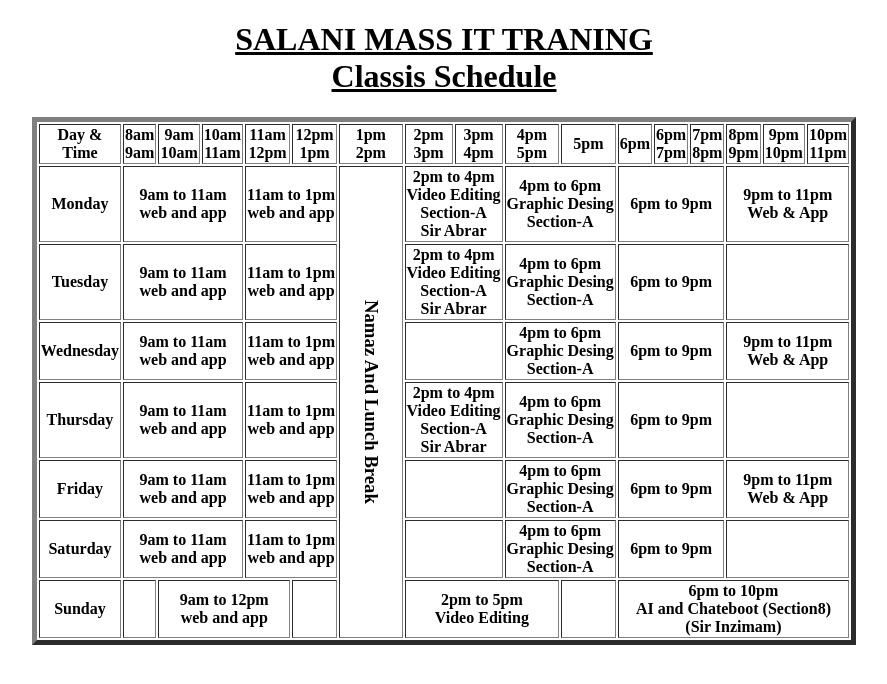
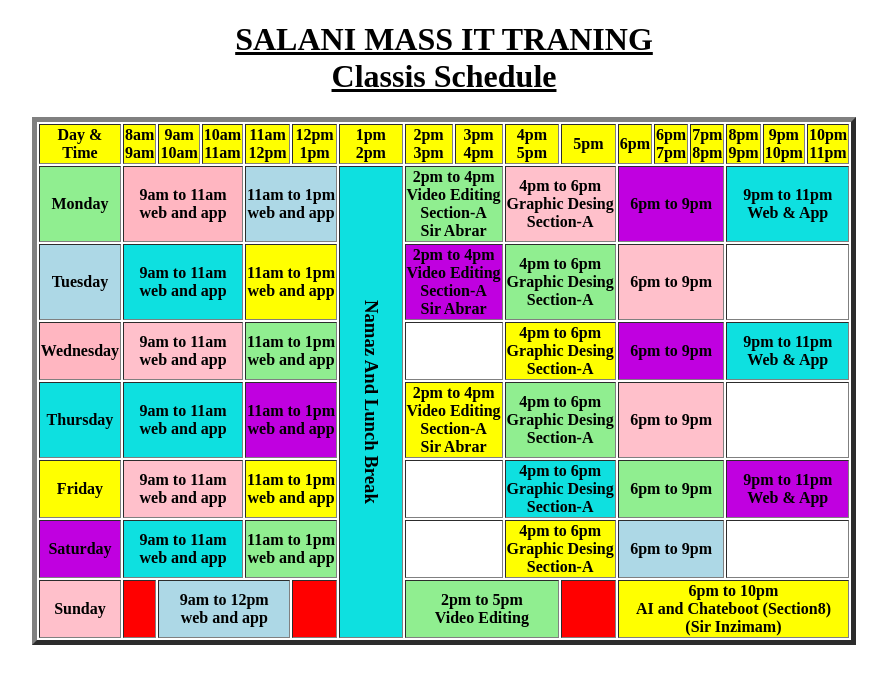
Before and after one commit to Daroowala/Table-Work, a plain HTML site: page index.html in a window 1280 px wide. Shown: the whole page, without its empty margins (196-1083 px from the left). Drawn offline with Linux system fonts and the light colour scheme.

Commit message:
colour done

```diff
--- a/index.html
+++ b/index.html
@@ -5,147 +5,147 @@
     <meta name="viewport" content="width=device-width, initial-scale=1.0" />
     <title>Salani Table</title>
   </head>
-  <H1> <center> <u>  SALANI MASS IT TRANING</u><br>
+  <H1><center><u>SALANI MASS IT TRANING</u><br>
     <u>Classis Schedule</u></center></H1>
-  <center><table border="5"> </center>
+  <center><table border="5"></center>
     <tr>
-      <th>
+      <th bgcolor="yellow">
         Day & <br />
         Time
       </th>
-      <th>
+      <th bgcolor="yellow">
         8am <br />
         9am
       </th>
-      <th>
+      <th bgcolor="yellow">
         9am <br />
         10am
       </th>
-      <th>
+      <th bgcolor="yellow">
         10am <br />
         11am
       </th>
-      <th>
+      <th bgcolor="yellow">
         11am <br />
         12pm
       </th>
-      <th>
+      <th bgcolor="yellow">
         12pm <br />
         1pm
       </th>
-      <th>
+      <th bgcolor="yellow">
         1pm <br />
         2pm
       </th>
-      <th>
+      <th bgcolor="yellow">
         2pm <br />
         3pm
       </th>
-      <th>
+      <th bgcolor="yellow">
         3pm <br />
         4pm
       </th>
-      <th>
+      <th bgcolor="yellow">
         4pm <br />
         5pm
       </th>
-      <th>5pm</th>
-      <th>6pm</th>
-      <th>
+      <th bgcolor="yellow">5pm</th>
+      <th bgcolor="yellow">6pm</th>
+      <th bgcolor="yellow">
         6pm <br />
         7pm
       </th>
-      <th>
+      <th bgcolor="yellow">
         7pm <br />
         8pm
       </th>
-      <th>
+      <th bgcolor="yellow">
         8pm <br />
         9pm
       </th>
-      <th>
+      <th bgcolor="yellow">
         9pm <br />
         10pm
       </th>
 
-      <th>
+      <th bgcolor="yellow">
         10pm <br />
         11pm
       </th>
     </tr>
     <tr>
-      <th>Monday</th>
-      <th colspan="3">9am to 11am <br />web and app</th>
-      <th colspan="2">11am to 1pm <br />web and app</th>
-      <th rowspan="7" style="writing-mode: vertical-lr; text-align: center">
+      <th bgcolor="lightgreen">Monday</th>
+      <th bgcolor="lightpink" colspan="3">9am to 11am <br />web and app</th>
+      <th bgcolor="lightblue" colspan="2">11am to 1pm <br />web and app</th>
+      <th bgcolor="levender" rowspan="7" style="writing-mode: vertical-lr; text-align: center">
        <h3> Namaz And Lunch Break</h3>
       </th>
-      <th colspan="2">
+      <th bgcolor="lightgreen" colspan="2">
         2pm to 4pm <br />Video Editing <br />Section-A <br />Sir Abrar
       </th>
-      <th colspan="2">4pm to 6pm <br />Graphic Desing <br />Section-A</th>
-      <th colspan="3">6pm to 9pm</th>
-      <th colspan="3">9pm to 11pm <br />Web & App</th>
+      <th bgcolor="pink" colspan="2">4pm to 6pm <br />Graphic Desing <br />Section-A</th>
+      <th bgcolor="copper" colspan="3">6pm to 9pm</th>
+      <th bgcolor="levender" colspan="3">9pm to 11pm <br />Web & App</th>
     </tr>
     <tr>
-      <th>Tuesday</th>
-      <th colspan="3">9am to 11am <br />web and app</th>
-      <th colspan="2">11am to 1pm <br />web and app</th>
+      <th bgcolor="lightblue">Tuesday</th>
+      <th bgcolor="levender" colspan="3">9am to 11am <br />web and app</th>
+      <th bgcolor="yellow" colspan="2">11am to 1pm <br />web and app</th>
 
-      <th colspan="2">
+      <th bgcolor="copper" colspan="2">
         2pm to 4pm <br />Video Editing <br />Section-A <br />Sir Abrar
       </th>
-      <th colspan="2">4pm to 6pm <br />Graphic Desing <br />Section-A</th>
-      <th colspan="3">6pm to 9pm</th>
+      <th bgcolor="lightgreen" colspan="2">4pm to 6pm <br />Graphic Desing <br />Section-A</th>
+      <th bgcolor="pink" colspan="3">6pm to 9pm</th>
       <th colspan="3"></th>
     </tr>
     <tr>
-      <th>Wednesday</th>
-      <th colspan="3">9am to 11am <br />web and app</th>
-      <th colspan="2">11am to 1pm <br />web and app</th>
+      <th bgcolor="lightpink">Wednesday</th>
+      <th bgcolor="pink" colspan="3">9am to 11am <br />web and app</th>
+      <th bgcolor="lightgreen" colspan="2">11am to 1pm <br />web and app</th>
       <th colspan="2"></th>
-      <th colspan="2">4pm to 6pm <br />Graphic Desing <br />Section-A</th>
-      <th colspan="3">6pm to 9pm</th>
-      <th colspan="3">9pm to 11pm <br />Web & App</th>
+      <th bgcolor="yellow" colspan="2">4pm to 6pm <br />Graphic Desing <br />Section-A</th>
+      <th bgcolor="copper" colspan="3">6pm to 9pm</th>
+      <th bgcolor="levender" colspan="3">9pm to 11pm <br />Web & App</th>
     </tr>
     <tr>
-      <th>Thursday</th>
-      <th colspan="3">9am to 11am <br />web and app</th>
-      <th colspan="2">11am to 1pm <br />web and app</th>
+      <th bgcolor="levender">Thursday</th>
+      <th bgcolor="levender" colspan="3">9am to 11am <br />web and app</th>
+      <th bgcolor="copper" colspan="2">11am to 1pm <br />web and app</th>
 
-      <th colspan="2">
+      <th bgcolor="yellow" colspan="2">
         2pm to 4pm <br />Video Editing <br />Section-A <br />Sir Abrar
       </th>
-      <th colspan="2">4pm to 6pm <br />Graphic Desing <br />Section-A</th>
-      <th colspan="3">6pm to 9pm</th>
+      <th bgcolor="lightgreen" colspan="2">4pm to 6pm <br />Graphic Desing <br />Section-A</th>
+      <th bgcolor="pink" colspan="3">6pm to 9pm</th>
       <th colspan="3"></th>
     </tr>
     <tr>
-      <th>Friday</th>
-      <th colspan="3">9am to 11am <br />web and app</th>
-      <th colspan="2">11am to 1pm <br />web and app</th>
+      <th bgcolor="yellow">Friday</th>
+      <th bgcolor="pink" colspan="3">9am to 11am <br />web and app</th>
+      <th bgcolor="yellow" colspan="2">11am to 1pm <br />web and app</th>
       <th colspan="2"></th>
-      <th colspan="2">4pm to 6pm <br />Graphic Desing <br />Section-A</th>
-      <th colspan="3">6pm to 9pm</th>
-      <th colspan="3">9pm to 11pm <br />Web & App</th>
+      <th bgcolor="levender" colspan="2">4pm to 6pm <br />Graphic Desing <br />Section-A</th>
+      <th bgcolor="lightgreen" colspan="3">6pm to 9pm</th>
+      <th bgcolor="copper" colspan="3">9pm to 11pm <br />Web & App</th>
     </tr>
     <tr>
-      <th>Saturday</th>
-      <th colspan="3">9am to 11am <br />web and app</th>
-      <th colspan="2">11am to 1pm <br />web and app</th>
+      <th bgcolor="copper">Saturday</th>
+      <th bgcolor="levender" colspan="3">9am to 11am <br />web and app</th>
+      <th bgcolor="lightgreen" colspan="2">11am to 1pm <br />web and app</th>
       <th colspan="2"></th>
-      <th colspan="2">4pm to 6pm <br />Graphic Desing <br />Section-A</th>
-      <th colspan="3">6pm to 9pm</th>
+      <th bgcolor="yellow" colspan="2">4pm to 6pm <br />Graphic Desing <br />Section-A</th>
+      <th bgcolor="lightblue" colspan="3">6pm to 9pm</th>
       <th colspan="3"></th>
     </tr>
     <tr>
-      <th>Sunday</th>
-      <th colspan="1"></th>
-      <th colspan="3">9am to 12pm <br />web and app</th>
-      <th colspan="1"></th>
-      <th colspan="3">2pm to 5pm <br />Video Editing</th>
-      <th colspan="1"></th>
-      <th colspan="6">
+      <th bgcolor="pink">Sunday</th>
+      <th bgcolor="red" colspan="1"></th>
+      <th bgcolor="lightblue" colspan="3">9am to 12pm <br />web and app</th>
+      <th bgcolor="red" colspan="1"></th>
+      <th bgcolor="lightgreen" colspan="3">2pm to 5pm <br />Video Editing</th>
+      <th bgcolor="red" colspan="1"></th>
+      <th bgcolor="yellow" colspan="6">
         6pm to 10pm <br />AI and Chateboot (Section8) <br />(Sir Inzimam)
       </th>
     </tr>
```
